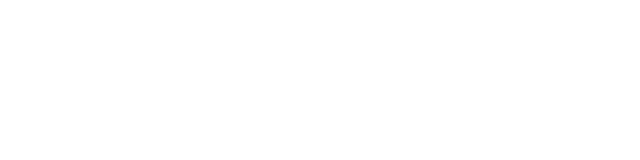
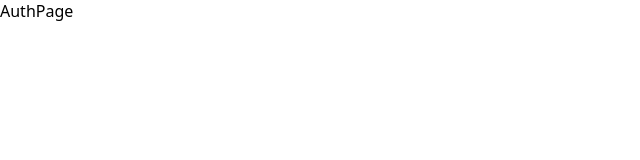
Before and after one commit to fasakinhenry/pinterest, a React (Vite) app: page /auth in a window 1280 px wide. Before the commit this address had no page. Shown: the top 160 px of the page, without its empty margins (0-640 px from the left). Built offline with nearby package versions, Linux system fonts and the light colour scheme.

Commit message:
feat: update the authpage

```diff
--- a/src/main.jsx
+++ b/src/main.jsx
@@ -3,12 +3,18 @@ import { createRoot } from 'react-dom/client';
 import './index.css';
 import { BrowserRouter, Routes, Route } from 'react-router';
 import Homepage from './routes/homepage/homepage';
+import CreatePage from './routes/createPage/createPage';
+import PostPage from './routes/postPage/postPage';
+import AuthPage from './routes/authPage/authPage';
 
 createRoot(document.getElementById('root')).render(
   <StrictMode>
     <BrowserRouter>
       <Routes>
         <Route path='/' element={<Homepage />} />
+        <Route path='/create' element={<CreatePage />} />
+        <Route path='/pin/:id' element={<PostPage />} />
+        <Route path='/auth' element={<AuthPage />} />
       </Routes>
     </BrowserRouter>
   </StrictMode>
```
Also changed, not shown: src/routes/authPage/authPage.jsx (+4 -6 lines).
